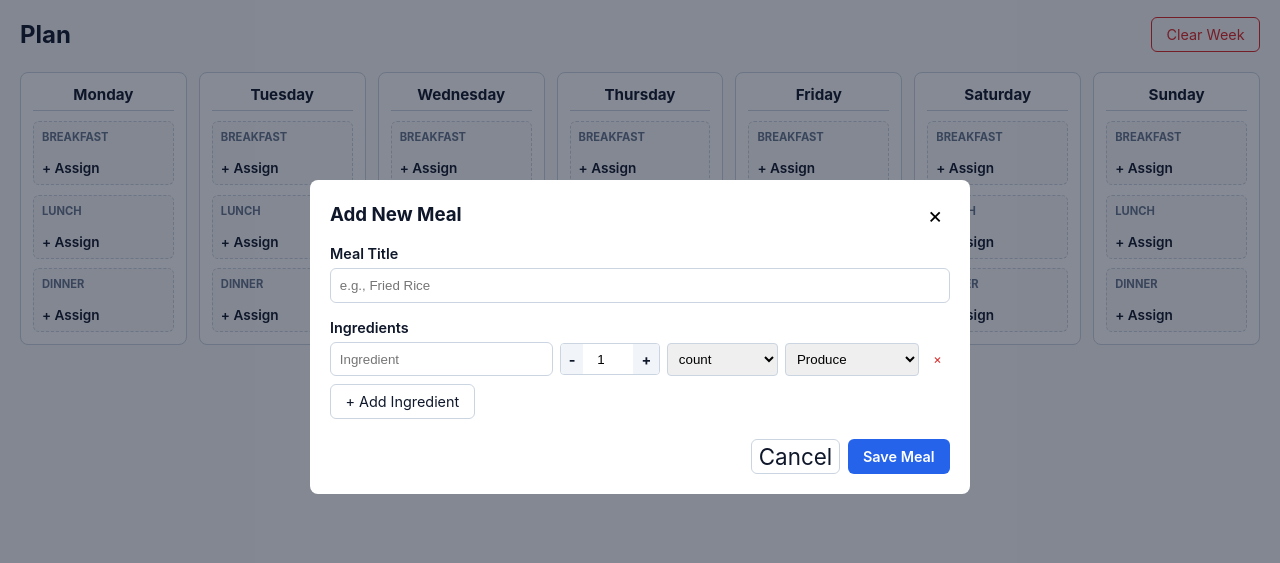
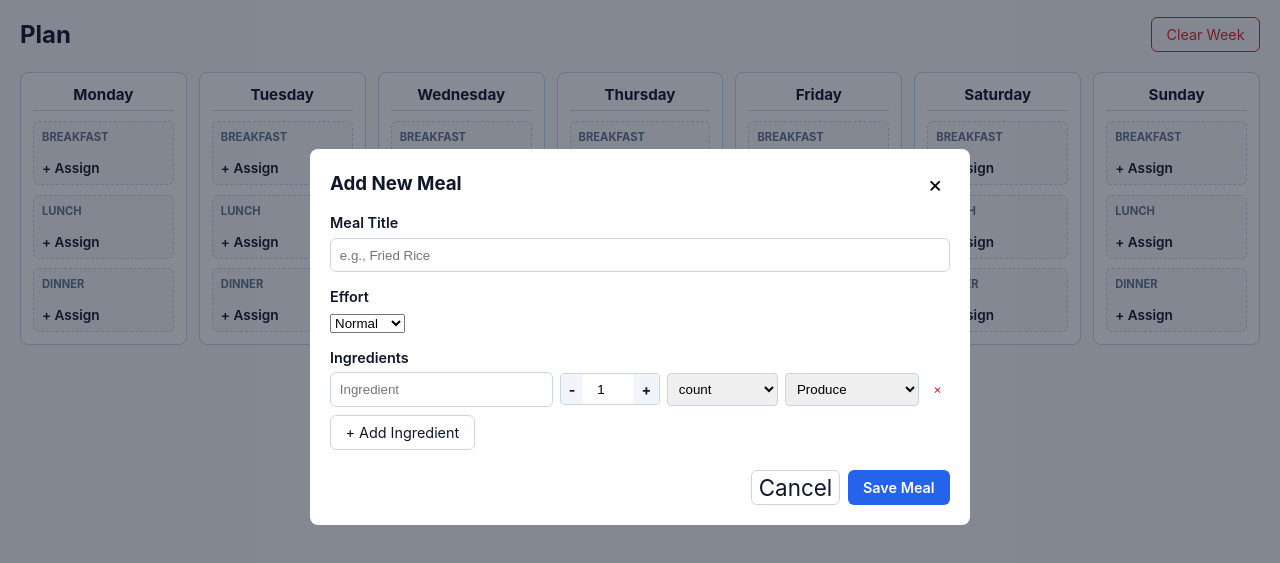
Before and after one commit to cglanovsky/mealPlan, a plain HTML site: page index.html in a window 1280 px wide. Both pictures are taken after a click on the button "+ Meal". Shown: the part 63-626 px from the top of the page. Drawn offline with Linux system fonts and the light colour scheme; no server answers.

Commit message:
Update index.html

```diff
--- a/index.html
+++ b/index.html
@@ -136,9 +136,19 @@
       </div>
       <form id="meal-form">
         <input type="hidden" id="edit-meal-id">
-        <div class="form-group">
-          <label for="meal-title-input">Meal Title</label>
-          <input type="text" id="meal-title-input" required placeholder="e.g., Fried Rice">
+        <div class="form-row">
+          <div class="form-group flex-2">
+            <label for="meal-title-input">Meal Title</label>
+            <input type="text" id="meal-title-input" required placeholder="e.g., Fried Rice">
+          </div>
+          <div class="form-group flex-1">
+            <label for="meal-effort-select">Effort</label>
+            <select id="meal-effort-select">
+              <option value="Quick">Quick</option>
+              <option value="Normal" selected>Normal</option>
+              <option value="Complex">Complex</option>
+            </select>
+          </div>
         </div>
         <div class="form-group">
           <label>Ingredients</label>
```
